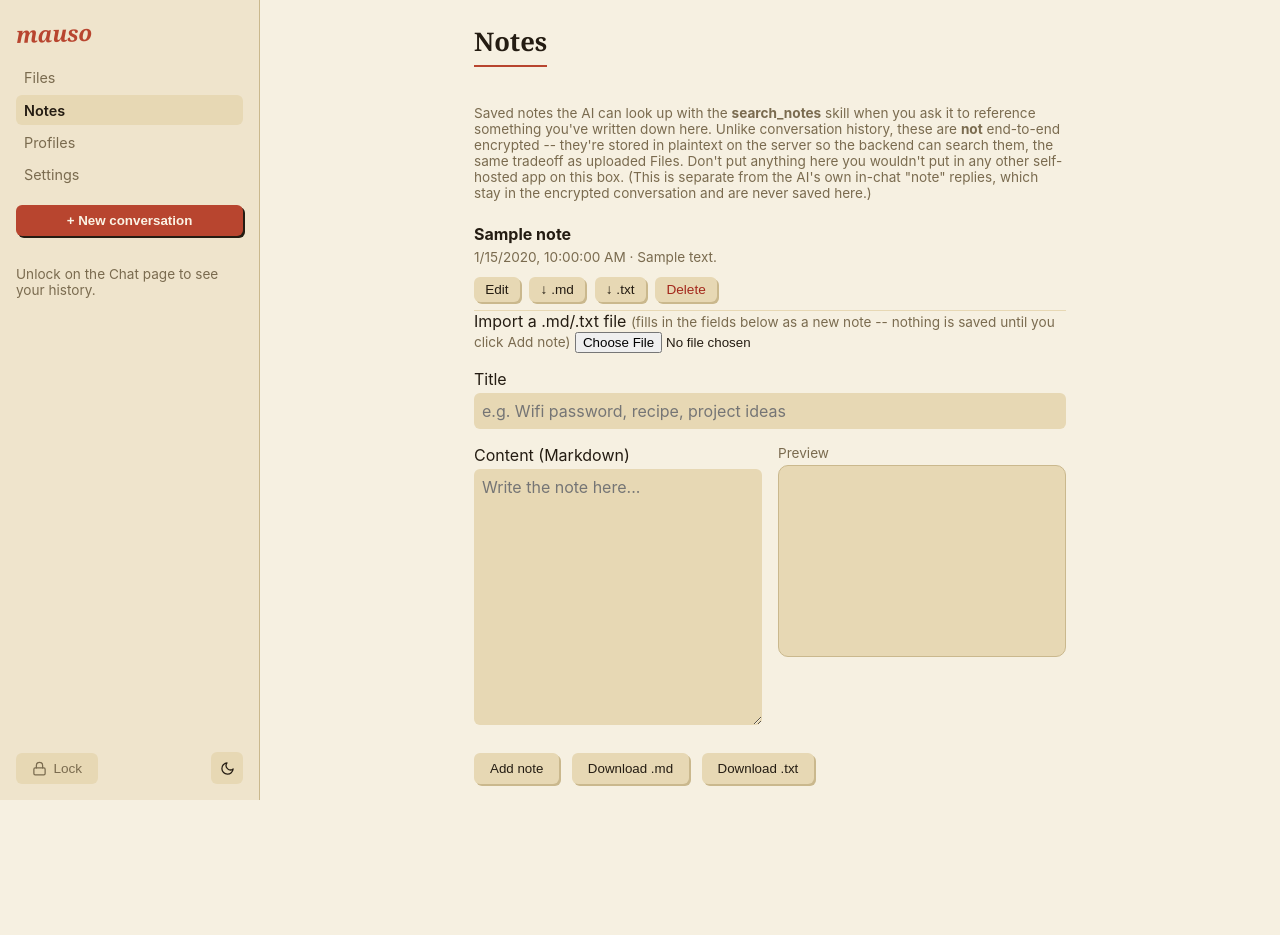
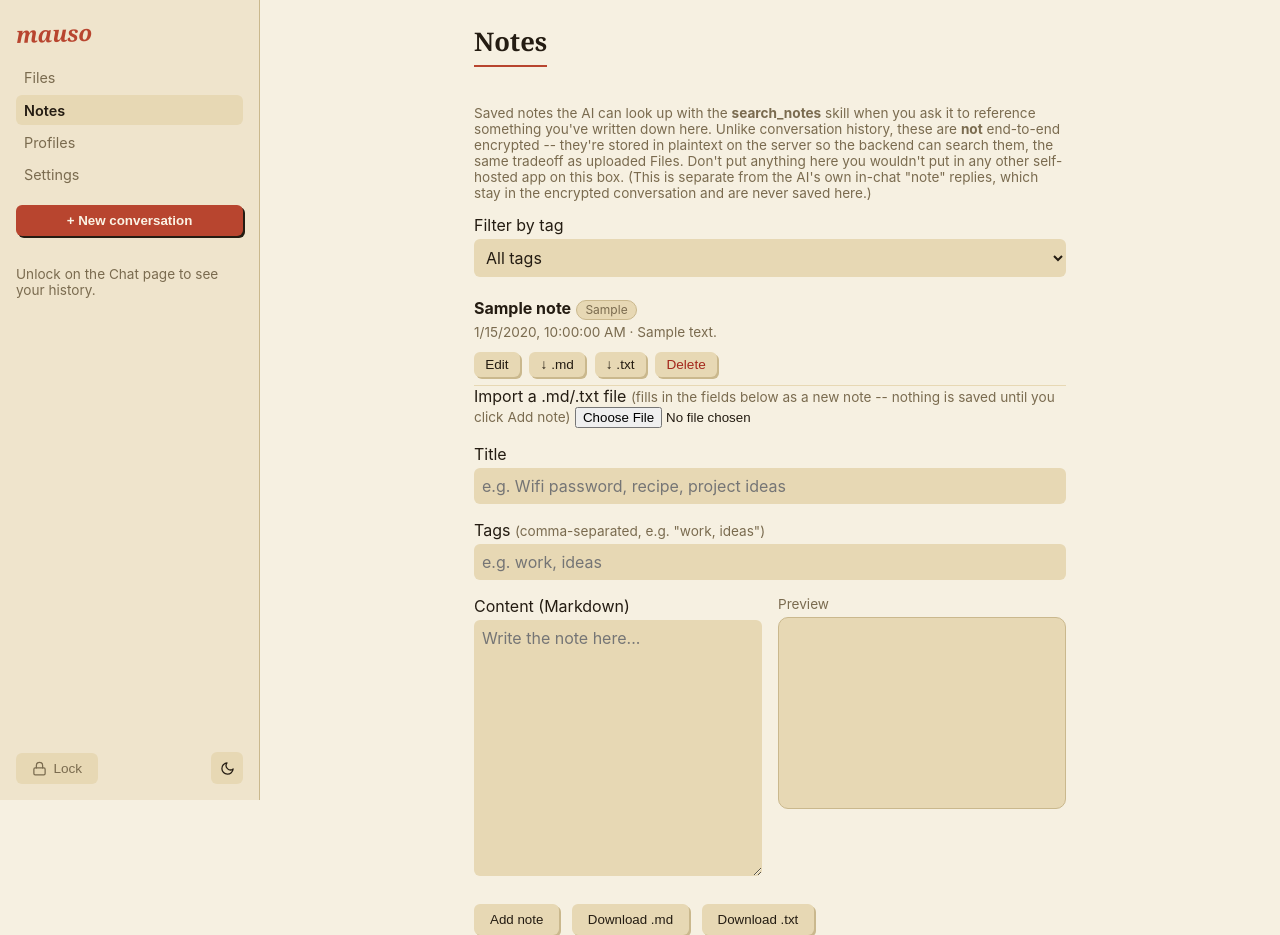
Before and after one commit to pori/mauso, a FastAPI app: page /notes in a window 1280 px wide. Before the commit the page ends 800 px from the top, so only its background shows below. Run offline with FastAPI, Linux system fonts and the light colour scheme; tables that the repository leaves empty hold one stand-in row (values such as "Sample post"); parts of the project's set-up code (start-up, migrations or seed data) failed here and were passed over; some libraries are stand-ins or nearby versions.

Commit message:
Add note tagging and search-by-tag on the Notes page (#14)
Co-authored-by: Claude <noreply@anthropic.com>

```diff
--- a/app/models.py
+++ b/app/models.py
@@ -72,6 +72,7 @@ class Note(Base):
     id = Column(Integer, primary_key=True)
     title = Column(String, nullable=False)
     content_markdown = Column(Text, default="")
+    tags = Column(String, default="")  # normalized comma-separated tags, see tools/notes.py
     created_at = Column(DateTime, server_default=func.now())
     updated_at = Column(DateTime, server_default=func.now(), onupdate=func.now())
 
--- a/app/routers/notes_router.py
+++ b/app/routers/notes_router.py
@@ -4,6 +4,7 @@ from sqlalchemy.orm import Session
 
 from ..db import get_db
 from ..models import Note
+from ..tools import notes as notes_tool
 
 router = APIRouter()
 
@@ -11,11 +12,13 @@ router = APIRouter()
 class NoteIn(BaseModel):
     title: str
     content_markdown: str = ""
+    tags: str = ""
 
 
 def _public(n: Note) -> dict:
     return {
         "id": n.id, "title": n.title, "content_markdown": n.content_markdown,
+        "tags": notes_tool.parse_tags(n.tags),
         "created_at": n.created_at.isoformat() if n.created_at else None,
         "updated_at": n.updated_at.isoformat() if n.updated_at else None,
     }
@@ -32,7 +35,7 @@ def create_note(body: NoteIn, db: Session = Depends(get_db)):
     title = body.title.strip()
     if not title:
         raise HTTPException(400, "Title is required.")
-    note = Note(title=title, content_markdown=body.content_markdown)
+    note = Note(title=title, content_markdown=body.content_markdown, tags=notes_tool.normalize_tags(body.tags))
     db.add(note)
     db.commit()
     db.refresh(note)
@@ -49,6 +52,7 @@ def update_note(note_id: int, body: NoteIn, db: Session = Depends(get_db)):
         raise HTTPException(400, "Title is required.")
     note.title = title
     note.content_markdown = body.content_markdown
+    note.tags = notes_tool.normalize_tags(body.tags)
     db.commit()
     return _public(note)
 
--- a/app/static/notes.js
+++ b/app/static/notes.js
@@ -5,11 +5,15 @@ import { renderMarkdown } from "./markdown.js";
 
 const titleEl = document.getElementById("note_title");
 const contentEl = document.getElementById("note_content");
+const tagsEl = document.getElementById("note_tags");
 const previewEl = document.getElementById("note-preview");
 const idEl = document.getElementById("note_id");
 const submitBtn = document.getElementById("note-submit-btn");
 const cancelBtn = document.getElementById("note-cancel-btn");
 const importInput = document.getElementById("note-import-input");
+const tagFilterEl = document.getElementById("note-tag-filter");
+
+let allNotes = [];
 
 function updatePreview() {
   previewEl.innerHTML = renderMarkdown(contentEl.value);
@@ -64,6 +68,7 @@ function resetForm() {
   idEl.value = "";
   titleEl.value = "";
   contentEl.value = "";
+  tagsEl.value = "";
   updatePreview();
   submitBtn.textContent = "Add note";
   cancelBtn.style.display = "none";
@@ -74,13 +79,29 @@ function formatDate(iso) {
   return new Date(iso).toLocaleString();
 }
 
-async function loadNotes() {
-  const resp = await fetch("/api/notes");
-  const notes = await resp.json();
+function populateTagFilter(notes) {
+  const tags = new Set();
+  for (const n of notes) {
+    for (const t of n.tags || []) tags.add(t);
+  }
+  const current = tagFilterEl.value;
+  tagFilterEl.innerHTML = '<option value="">All tags</option>';
+  for (const t of [...tags].sort()) {
+    const opt = document.createElement("option");
+    opt.value = t;
+    opt.textContent = t;
+    tagFilterEl.appendChild(opt);
+  }
+  if (tags.has(current)) tagFilterEl.value = current;
+}
+
+function renderNoteList() {
+  const filterTag = tagFilterEl.value;
+  const notes = filterTag ? allNotes.filter((n) => (n.tags || []).includes(filterTag)) : allNotes;
   const list = document.getElementById("note-list");
   list.innerHTML = "";
   if (notes.length === 0) {
-    list.innerHTML = '<p class="hint">No saved notes yet.</p>';
+    list.innerHTML = `<p class="hint">${filterTag ? "No notes with that tag." : "No saved notes yet."}</p>`;
     return;
   }
   for (const n of notes) {
@@ -89,7 +110,8 @@ async function loadNotes() {
 
     const label = document.createElement("span");
     const snippet = (n.content_markdown || "").replace(/\s+/g, " ").trim().slice(0, 80);
-    label.innerHTML = `<strong>${n.title}</strong><br><span class="hint">${formatDate(n.updated_at)}${snippet ? " · " + snippet : ""}</span>`;
+    const tagsHtml = (n.tags || []).map((t) => `<span class="note-tag-chip">${t}</span>`).join(" ");
+    label.innerHTML = `<strong>${n.title}</strong> ${tagsHtml}<br><span class="hint">${formatDate(n.updated_at)}${snippet ? " · " + snippet : ""}</span>`;
     row.appendChild(label);
 
     const editBtn = document.createElement("button");
@@ -99,6 +121,7 @@ async function loadNotes() {
       idEl.value = n.id;
       titleEl.value = n.title;
       contentEl.value = n.content_markdown || "";
+      tagsEl.value = (n.tags || []).join(", ");
       updatePreview();
       submitBtn.textContent = "Save note";
       cancelBtn.style.display = "";
@@ -144,7 +167,7 @@ cancelBtn.addEventListener("click", resetForm);
 document.getElementById("note-form").addEventListener("submit", async (e) => {
   e.preventDefault();
   const id = idEl.value;
-  const body = { title: titleEl.value, content_markdown: contentEl.value };
+  const body = { title: titleEl.value, content_markdown: contentEl.value, tags: tagsEl.value };
   await fetch(id ? `/api/notes/${id}` : "/api/notes", {
     method: id ? "PUT" : "POST",
     headers: { "Content-Type": "application/json" },
@@ -154,5 +177,14 @@ document.getElementById("note-form").addEventListener("submit", async (e) => {
   await loadNotes();
 });
 
+tagFilterEl.addEventListener("change", renderNoteList);
+
+async function loadNotes() {
+  const resp = await fetch("/api/notes");
+  allNotes = await resp.json();
+  populateTagFilter(allNotes);
+  renderNoteList();
+}
+
 updatePreview();
 loadNotes();
--- a/app/static/style.css
+++ b/app/static/style.css
@@ -745,6 +745,16 @@ main { flex: 1; min-height: 0; display: flex; }
 
 .note-row { flex-wrap: wrap; }
 .note-row > span { flex: 1 1 100%; line-height: 1.4; }
+.note-tag-chip {
+  display: inline-block;
+  background: var(--bg-elevated);
+  border: 1px solid var(--border);
+  border-radius: 999px;
+  padding: 0.05rem 0.55rem;
+  font-size: 0.75rem;
+  color: var(--text-dim);
+}
+.note-tag-filter-label { display: block; margin: 0.75rem 0; }
 .note-editor-cols {
   display: grid; grid-template-columns: 1fr 1fr; gap: 1rem;
   align-items: start;
--- a/app/templates/notes.html
+++ b/app/templates/notes.html
@@ -25,6 +25,11 @@
     app on this box. (This is separate from the AI's own in-chat "note" replies,
     which stay in the encrypted conversation and are never saved here.)
   </p>
+  <label class="note-tag-filter-label">Filter by tag
+    <select id="note-tag-filter">
+      <option value="">All tags</option>
+    </select>
+  </label>
   <div id="note-list"></div>
   <form id="note-form" class="note-editor">
     <input type="hidden" id="note_id">
@@ -33,6 +38,9 @@
     </label>
     <label>Title
       <input id="note_title" type="text" placeholder="e.g. Wifi password, recipe, project ideas" required>
+    </label>
+    <label>Tags <span class="hint">(comma-separated, e.g. "work, ideas")</span>
+      <input id="note_tags" type="text" placeholder="e.g. work, ideas">
     </label>
     <div class="note-editor-cols">
       <label>Content (Markdown)
--- a/app/tools/registry.py
+++ b/app/tools/registry.py
@@ -77,6 +77,7 @@ TOOL_SCHEMAS = [
                 "type": "object",
                 "properties": {
                     "query": {"type": "string", "description": "What to search for. Leave empty to list all saved notes."},
+                    "tag": {"type": "string", "description": "Restrict results to notes carrying this exact tag. Optional."},
                 },
             },
         },
```
Also changed, not shown: app/db.py (+12 -0 lines), app/tools/notes.py (+20 -1 lines), tests/test_notes_router.py (added, +44 -0 lines), tests/test_notes_tool.py (added, +72 -0 lines).
